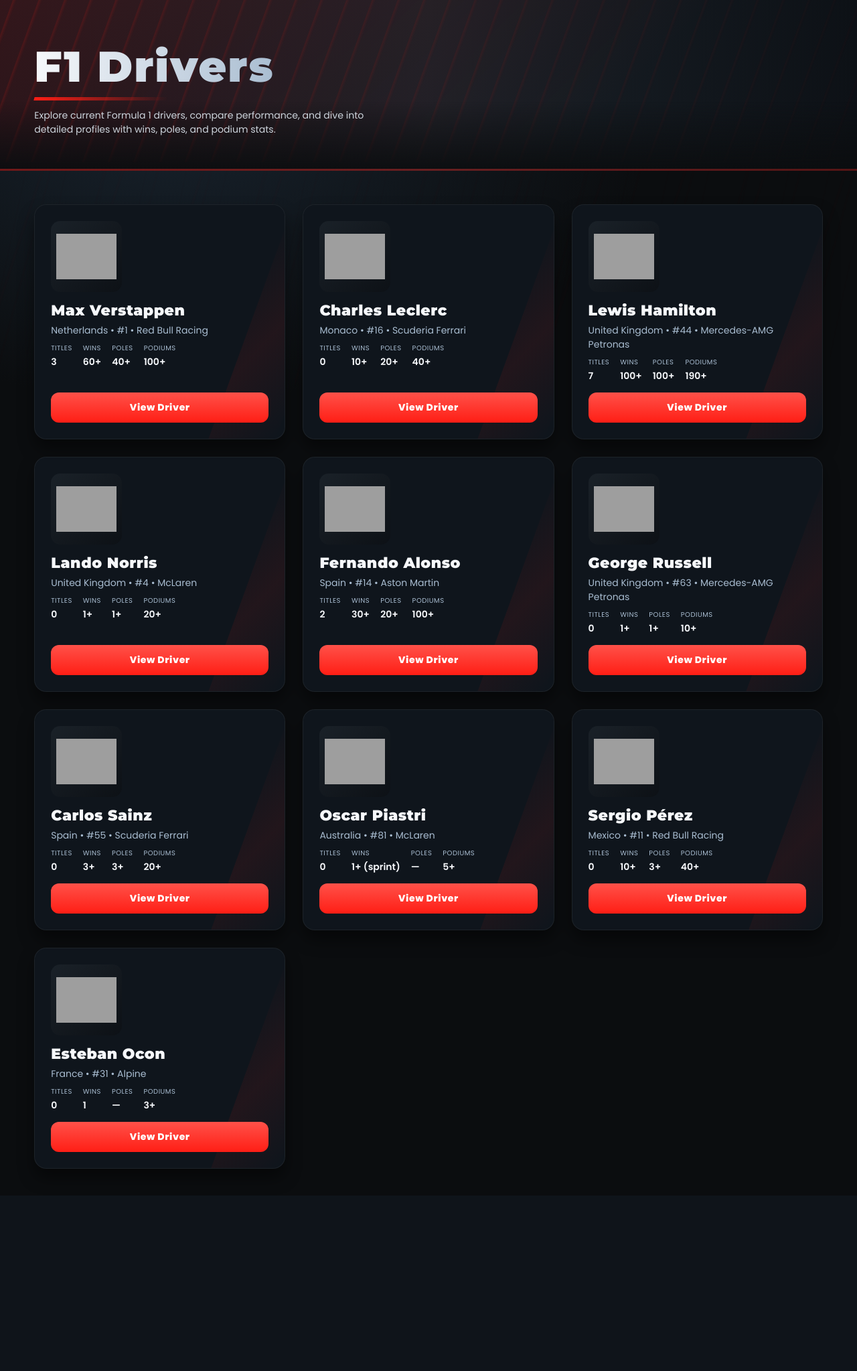
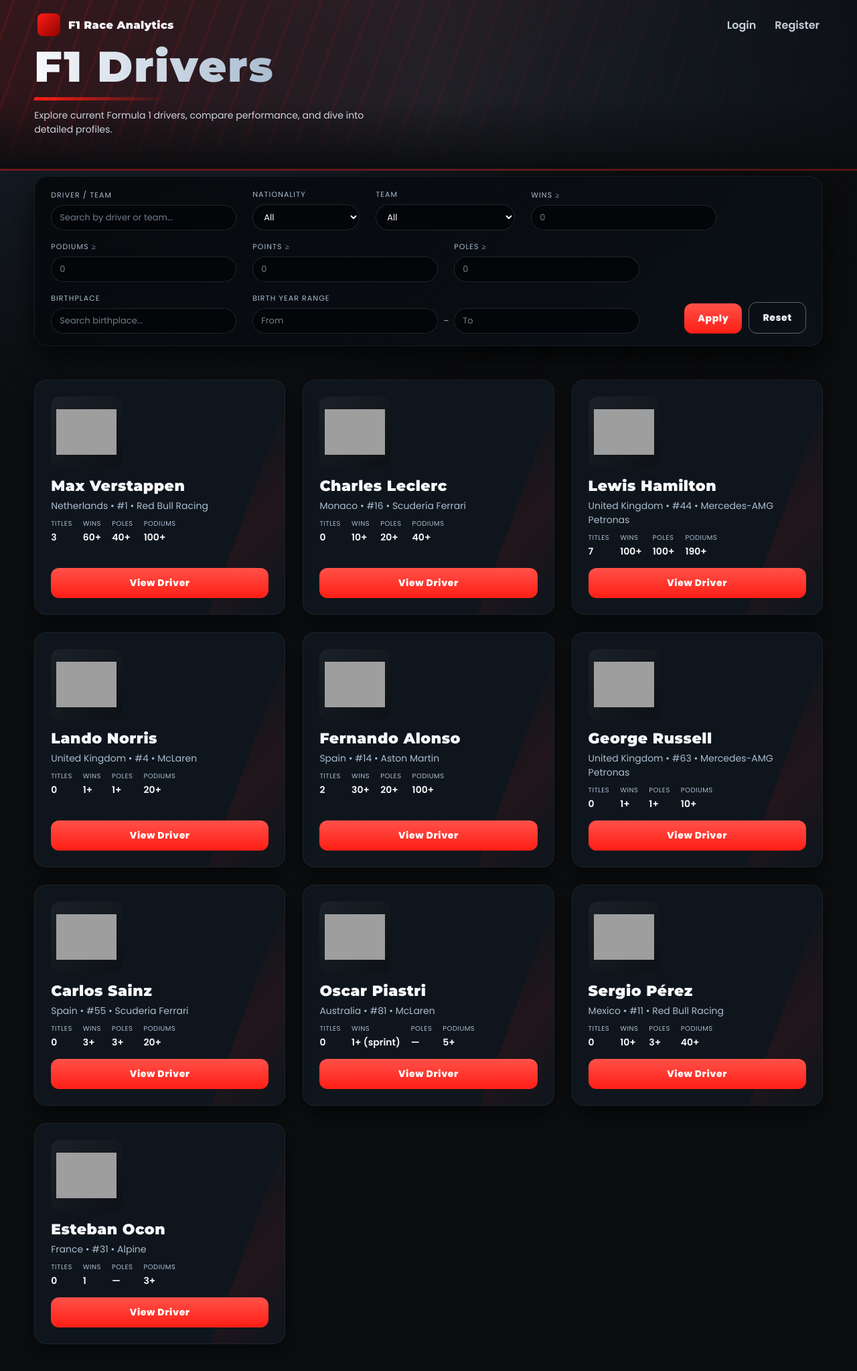
Before and after one commit to akasya-db/f1-race-analytics, a Flask app: page /drivers in a window 1280 px wide. Shown: the whole page at 67% size. Before the commit the page ends 1771 px from the top, so only its background shows below. Run offline with Flask 3, Linux system fonts and the light colour scheme; grey boxes are pictures that could not be loaded.

Commit message:
Added drivers filtering mechanism to drivers.html

```diff
--- a/backend/app/routes/drivers.py
+++ b/backend/app/routes/drivers.py
@@ -1,7 +1,12 @@
-from flask import Blueprint, render_template
+from flask import Blueprint, render_template, session
 
 drivers_bp = Blueprint("drivers", __name__)
 
 @drivers_bp.route("/drivers")
 def drivers_page():
-    return render_template("drivers.html")
+    authenticated = 'username' in session
+    return render_template(
+        "drivers.html",
+        authenticated=authenticated,
+        username=session.get('username')
+    )
--- a/backend/app/static/js/drivers.js
+++ b/backend/app/static/js/drivers.js
@@ -11,6 +11,10 @@
     wins: '60+',
     poles: '40+',
     podiums: '100+',
+    total_race_wins: 60,
+    total_podiums: 100,
+    total_points: 2600,
+    total_pole_positions: 40,
     dateOfBirth: '1997-09-30',
     placeOfBirth: 'Hasselt, Belgium',
     bio: `Relentless pace and consistency have defined Verstappen's recent dominance, pairing raw speed with strategic racecraft.`
@@ -26,6 +30,10 @@
     wins: '10+',
     poles: '20+',
     podiums: '40+',
+    total_race_wins: 10,
+    total_podiums: 40,
+    total_points: 1200,
+    total_pole_positions: 20,
     dateOfBirth: '1997-10-16',
     placeOfBirth: 'Monte Carlo, Monaco',
     bio: `Qualifying specialist with razor-sharp one-lap speed, driving Ferrari's charge with precision and flair.`
@@ -41,6 +49,10 @@
     wins: '100+',
     poles: '100+',
     podiums: '190+',
+    total_race_wins: 103,
+    total_podiums: 197,
+    total_points: 4500,
+    total_pole_positions: 104,
     dateOfBirth: '1985-01-07',
     placeOfBirth: 'Stevenage, England',
     bio: `The most successful driver in F1 history by wins and poles; supreme tyre management and race intelligence.`
@@ -56,6 +68,10 @@
     wins: '1+',
     poles: '1+',
     podiums: '20+',
+    total_race_wins: 1,
+    total_podiums: 20,
+    total_points: 700,
+    total_pole_positions: 1,
     dateOfBirth: '1999-11-13',
     placeOfBirth: 'Bristol, England',
     bio: `Explosive race pace and outstanding adaptability, spearheading McLaren’s resurgence.`
@@ -71,6 +87,10 @@
     wins: '30+',
     poles: '20+',
     podiums: '100+',
+    total_race_wins: 32,
+    total_podiums: 106,
+    total_points: 2200,
+    total_pole_positions: 22,
     dateOfBirth: '1981-07-29',
     placeOfBirth: 'Oviedo, Spain',
     bio: `Legendary racecraft and tactical genius; still a podium threat with remarkable longevity.`
@@ -86,6 +106,10 @@
     wins: '1+',
     poles: '1+',
     podiums: '10+',
+    total_race_wins: 1,
+    total_podiums: 10,
+    total_points: 400,
+    total_pole_positions: 1,
     dateOfBirth: '1998-02-15',
     placeOfBirth: 'King’s Lynn, England',
     bio: `Clinical qualifying and consistent race pace; key to Mercedes’ next chapter.`
@@ -101,6 +125,10 @@
     wins: '3+',
     poles: '3+',
     podiums: '20+',
+    total_race_wins: 3,
+    total_podiums: 20,
+    total_points: 900,
+    total_pole_positions: 3,
     dateOfBirth: '1994-09-01',
     placeOfBirth: 'Madrid, Spain',
     bio: `Measured, strategic racer with excellent tyre preservation and race management.`
@@ -116,6 +144,10 @@
     wins: '1+ (sprint)',
     poles: '—',
     podiums: '5+',
+    total_race_wins: 1,
+    total_podiums: 5,
+    total_points: 250,
+    total_pole_positions: 0,
     dateOfBirth: '2001-04-06',
     placeOfBirth: 'Melbourne, Australia',
     bio: `Ultra-composed rookie-to-contender trajectory; strong foundations from feeder series titles.`
@@ -131,6 +163,10 @@
     wins: '10+',
     poles: '3+',
     podiums: '40+',
+    total_race_wins: 10,
+    total_podiums: 40,
+    total_points: 1600,
+    total_pole_positions: 3,
     dateOfBirth: '1990-01-26',
     placeOfBirth: 'Guadalajara, Mexico',
     bio: `Tyre whisperer and overtaking ace; pivotal in strategic team results.`
@@ -146,16 +182,27 @@
     wins: '1',
     poles: '—',
     podiums: '3+',
+    total_race_wins: 1,
+    total_podiums: 3,
+    total_points: 350,
+    total_pole_positions: 0,
     dateOfBirth: '1996-09-17',
     placeOfBirth: 'Évreux, France',
     bio: `Resilient and opportunistic, capable of big results in chaotic races.`
   }
 ];
 
-// Render driver cards
-function renderDrivers() {
+// === RENDER ===
+function renderDrivers(list = drivers) {
   const grid = document.getElementById('driversGrid');
-  grid.innerHTML = drivers.map(d => `
+  if (!grid) return;
+
+  if (!list.length) {
+    grid.innerHTML = `<p class="empty-state">No drivers match the selected filters.</p>`;
+    return;
+  }
+
+  grid.innerHTML = list.map(d => `
     <div class="card" onclick="openDriverModal('${d.id}')">
       <div class="logo-wrapper">
         <img class="logo" src="${d.headshot}" alt="${d.name} photo"/>
@@ -187,7 +234,132 @@
   `).join('');
 }
 
-// Open modal with driver details
+// === FILTER LOGIC ===
+function getFilteredDrivers() {
+  const nameInput = (document.getElementById('filterDriverName')?.value || '').toLowerCase().trim();
+  const nationality = document.getElementById('filterDriverNationality')?.value || '';
+  const team = document.getElementById('filterDriverTeam')?.value || '';
+  const titlesMinRaw = document.getElementById('filterTitlesMin')?.value;
+  const winsMinRaw = document.getElementById('filterWinsMin')?.value;
+  const podiumsMinRaw = document.getElementById('filterPodiumsMin')?.value;
+  const pointsMinRaw = document.getElementById('filterPointsMin')?.value;
+  const polesMinRaw = document.getElementById('filterPolesMin')?.value;
+  const birthPlaceInput = (document.getElementById('filterBirthPlace')?.value || '').toLowerCase().trim();
+  const birthYearFromRaw = document.getElementById('filterBirthYearFrom')?.value;
+  const birthYearToRaw = document.getElementById('filterBirthYearTo')?.value;
+
+  const titlesMin = titlesMinRaw ? Number(titlesMinRaw) : null;
+  const winsMin = winsMinRaw ? Number(winsMinRaw) : null;
+  const podiumsMin = podiumsMinRaw ? Number(podiumsMinRaw) : null;
+  const pointsMin = pointsMinRaw ? Number(pointsMinRaw) : null;
+  const polesMin = polesMinRaw ? Number(polesMinRaw) : null;
+  const birthYearFrom = birthYearFromRaw ? Number(birthYearFromRaw) : null;
+  const birthYearTo = birthYearToRaw ? Number(birthYearToRaw) : null;
+
+  return drivers.filter(d => {
+    // Search (name + team)
+    if (nameInput) {
+      const haystack = (d.name + ' ' + d.team).toLowerCase();
+      if (!haystack.includes(nameInput)) return false;
+    }
+
+    // Nationality
+    if (nationality && d.nationality !== nationality) return false;
+
+    // Team
+    if (team && d.team !== team) return false;
+
+    // Min world championships
+    if (titlesMin !== null && !Number.isNaN(titlesMin)) {
+      const titles = parseInt(d.worldChampionships, 10) || 0;
+      if (titles < titlesMin) return false;
+    }
+
+    // Min wins
+    if (winsMin !== null && !Number.isNaN(winsMin)) {
+      if ((d.total_race_wins || 0) < winsMin) return false;
+    }
+
+    // Min podiums
+    if (podiumsMin !== null && !Number.isNaN(podiumsMin)) {
+      if ((d.total_podiums || 0) < podiumsMin) return false;
+    }
+
+    // Min points
+    if (pointsMin !== null && !Number.isNaN(pointsMin)) {
+      if ((d.total_points || 0) < pointsMin) return false;
+    }
+
+    // Min poles
+    if (polesMin !== null && !Number.isNaN(polesMin)) {
+      if ((d.total_pole_positions || 0) < polesMin) return false;
+    }
+
+    // Birthplace (text search)
+    if (birthPlaceInput) {
+      const place = (d.placeOfBirth || '').toLowerCase();
+      if (!place.includes(birthPlaceInput)) return false;
+    }
+
+    // Birth year range
+    if (birthYearFrom !== null || birthYearTo !== null) {
+      const dob = d.dateOfBirth || d.dateOfBirth || d.date_of_birth;
+      if (dob) {
+        const year = Number(String(dob).slice(0, 4));
+        if (birthYearFrom !== null && year < birthYearFrom) return false;
+        if (birthYearTo !== null && year > birthYearTo) return false;
+      }
+    }
+
+    return true;
+  });
+}
+
+function setupDriverFilters() {
+  const form = document.getElementById('driverFilters');
+  const resetBtn = document.getElementById('resetDriverFilters');
+  const natSelect = document.getElementById('filterDriverNationality');
+  const teamSelect = document.getElementById('filterDriverTeam');
+
+  // Dinamik nationality listesi
+  if (natSelect) {
+    const nats = Array.from(new Set(drivers.map(d => d.nationality))).sort();
+    nats.forEach(n => {
+      const opt = document.createElement('option');
+      opt.value = n;
+      opt.textContent = n;
+      natSelect.appendChild(opt);
+    });
+  }
+
+  // Dinamik team listesi
+  if (teamSelect) {
+    const teams = Array.from(new Set(drivers.map(d => d.team))).sort();
+    teams.forEach(t => {
+      const opt = document.createElement('option');
+      opt.value = t;
+      opt.textContent = t;
+      teamSelect.appendChild(opt);
+    });
+  }
+
+  if (form) {
+    form.addEventListener('submit', (e) => {
+      e.preventDefault();
+      const filtered = getFilteredDrivers();
+      renderDrivers(filtered);
+    });
+  }
+
+  if (resetBtn && form) {
+    resetBtn.addEventListener('click', () => {
+      form.reset();
+      renderDrivers(drivers);
+    });
+  }
+}
+
+// === MODAL LOGIC ===
 function openDriverModal(driverId) {
   const d = drivers.find(x => x.id === driverId);
   if (!d) return;
@@ -237,7 +409,6 @@
   document.getElementById('driverModal').classList.add('active');
 }
 
-// Close modal helpers
 function closeDriverModal() {
   document.getElementById('driverModal').classList.remove('active');
 }
@@ -254,5 +425,6 @@
   if (e.key === 'Escape') closeDriverModal();
 });
 
-// Init
+// === INIT ===
+setupDriverFilters();
 renderDrivers();
--- a/backend/app/templates/drivers.html
+++ b/backend/app/templates/drivers.html
@@ -6,23 +6,102 @@
   <title>Drivers — F1 Race Analytics</title>
 
   <link href="https://fonts.googleapis.com/css2?family=Poppins:wght@300;400;600;800&family=Montserrat:wght@700;900&display=swap" rel="stylesheet">
-  <!-- Ortak stil -->
+
   <link rel="stylesheet" href="/static/css/listing.css"/>
+  <link rel="stylesheet" href="/static/css/navbar.css"/>
 </head>
 
 <body>
+  {% include "navbar.html" %}
+
   <!-- Hero -->
   <div class="hero-banner">
     <div class="hero-content">
       <h1 class="hero-title">F1 Drivers</h1>
       <p class="hero-subtitle">
-        Explore current Formula 1 drivers, compare performance, and dive into detailed profiles with wins, poles, and podium stats.
+        Explore current Formula 1 drivers, compare performance, and dive into detailed profiles.
       </p>
     </div>
   </div>
 
-  <!-- Grid -->
   <div class="content-wrapper">
+
+    <!-- FILTER BAR -->
+    <form id="driverFilters" class="filter-bar">
+
+      <div class="filter-group">
+        <label for="filterDriverName">Driver / Team</label>
+        <input type="text" id="filterDriverName" placeholder="Search by driver or team..."/>
+      </div>
+
+      <div class="filter-group">
+        <label for="filterDriverNationality">Nationality</label>
+        <select id="filterDriverNationality">
+          <option value="">All</option>
+          <option value="United Kingdom">United Kingdom</option>
+          <option value="Spain">Spain</option>
+          <option value="Netherlands">Netherlands</option>
+          <option value="Monaco">Monaco</option>
+          <option value="Mexico">Mexico</option>
+          <option value="France">France</option>
+          <option value="Australia">Australia</option>
+        </select>
+      </div>
+
+      <div class="filter-group">
+        <label for="filterDriverTeam">Team</label>
+        <select id="filterDriverTeam">
+          <option value="">All</option>
+          <option value="Red Bull Racing">Red Bull Racing</option>
+          <option value="Ferrari">Scuderia Ferrari</option>
+          <option value="Mercedes-AMG Petronas">Mercedes</option>
+          <option value="McLaren">McLaren</option>
+          <option value="Aston Martin">Aston Martin</option>
+          <option value="Alpine">Alpine</option>
+        </select>
+      </div>
+
+      <div class="filter-group">
+        <label for="filterWinsMin">Wins ≥</label>
+        <input type="number" id="filterWinsMin" min="0" placeholder="0"/>
+      </div>
+
+      <div class="filter-group">
+        <label for="filterPodiumsMin">Podiums ≥</label>
+        <input type="number" id="filterPodiumsMin" min="0" placeholder="0"/>
+      </div>
+
+      <div class="filter-group">
+        <label for="filterPointsMin">Points ≥</label>
+        <input type="number" id="filterPointsMin" min="0" placeholder="0"/>
+      </div>
+
+      <div class="filter-group">
+        <label for="filterPolesMin">Poles ≥</label>
+        <input type="number" id="filterPolesMin" min="0" placeholder="0"/>
+      </div>
+
+      <div class="filter-group">
+        <label for="filterBirthPlace">Birthplace</label>
+        <input type="text" id="filterBirthPlace" placeholder="Search birthplace..."/>
+      </div>
+
+      <div class="filter-group">
+        <label>Birth Year Range</label>
+        <div class="filter-inline">
+          <input type="number" id="filterBirthYearFrom" placeholder="From"/>
+          <span>–</span>
+          <input type="number" id="filterBirthYearTo" placeholder="To"/>
+        </div>
+      </div>
+
+      <div class="filter-actions">
+        <button type="submit" class="btn">Apply</button>
+        <button type="button" id="resetDriverFilters" class="btn btn-secondary">Reset</button>
+      </div>
+    </form>
+
+    <!-- GRID -->
     <div class="grid" id="driversGrid"></div>
   </div>
 
@@ -32,7 +111,6 @@
       <button class="modal-close" onclick="closeDriverModal()">×</button>
 
       <div class="modal-header">
-        <!-- Ortak CSS ile uyum için sınıf adlarını koruyoruz -->
         <img class="modal-logo" id="driverModalPhoto" src="/placeholder.svg" alt="Driver Photo"/>
         <div>
           <h2 class="modal-title" id="driverModalTitle"></h2>
@@ -44,6 +122,7 @@
     </div>
   </div>
 
+  <script src="/static/js/navbar.js"></script>
   <script src="/static/js/drivers.js"></script>
 </body>
 </html>
```
